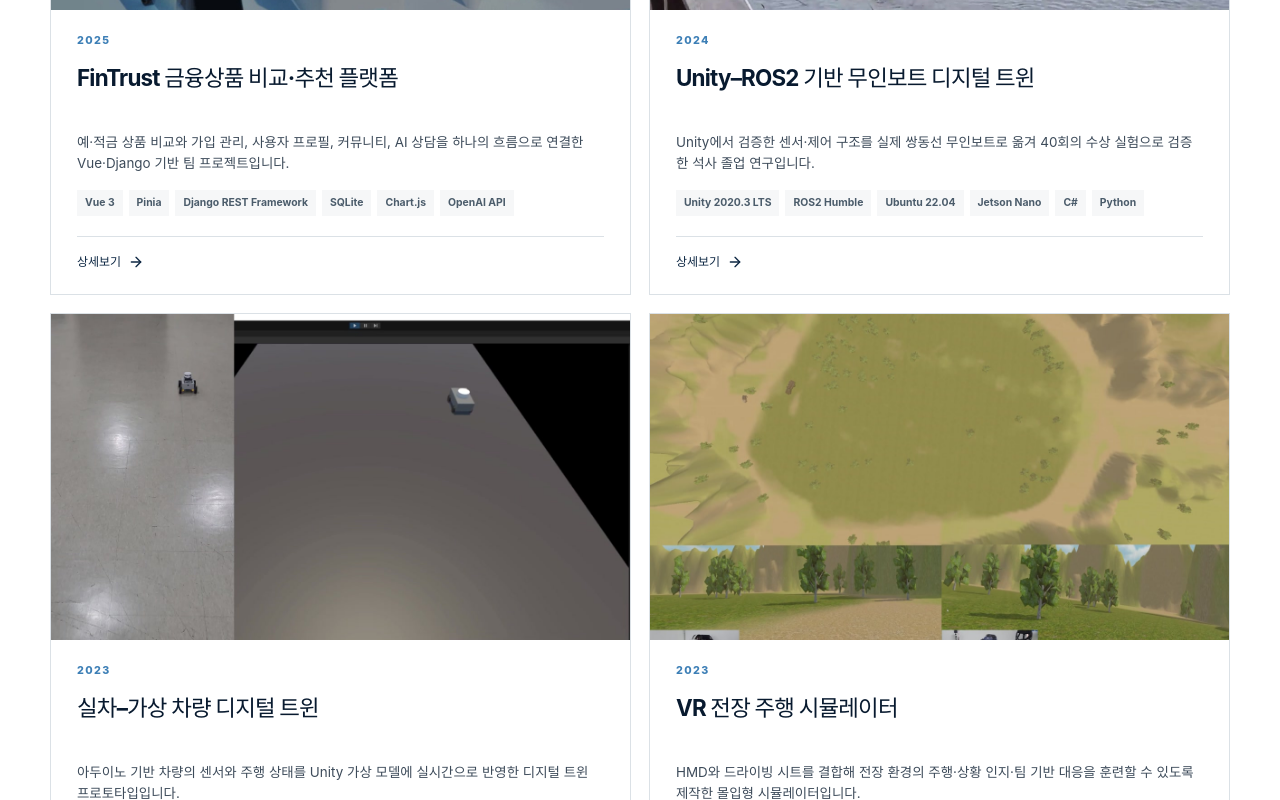
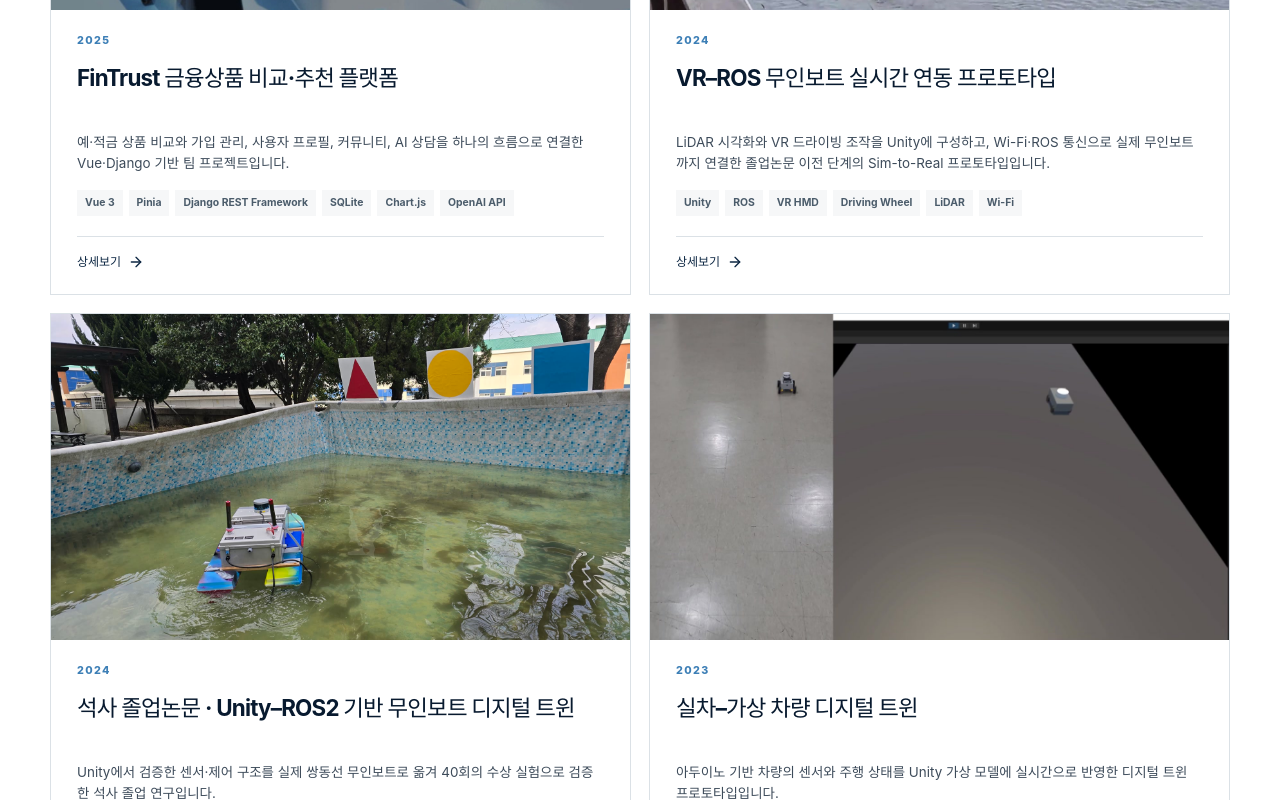
Before and after one commit to LEELEE412/LEELEE412.github.io, a Vue app: page /#/projects in a window 1280 px wide. Shown: the part 1460-2260 px from the top of the page. Built offline with nearby package versions, Linux system fonts and the light colour scheme.

Commit message:
Split 2024 boat prototype and thesis

```diff
--- a/src/data/projects.js
+++ b/src/data/projects.js
@@ -121,40 +121,40 @@ export const projects = [
     id: 'lidar-point-cloud-vr',
     index: '04',
     year: '2024',
-    title: 'LiDAR 포인트클라우드 VR 시각화',
-    subtitle: 'REAL-WORLD SENSOR VISUALIZATION',
+    title: 'VR–ROS 무인보트 실시간 연동 프로토타입',
+    subtitle: 'LIDAR · VR CONTROL · REAL-TIME BOAT CONNECTION',
     description:
-      'LiDAR로 취득한 실제 공간의 포인트클라우드를 Unity에 재구성하고 HMD에서 탐색할 수 있도록 만든 센서 데이터 시각화 프로토타입입니다.',
+      'LiDAR 시각화와 VR 드라이빙 조작을 Unity에 구성하고, Wi-Fi·ROS 통신으로 실제 무인보트까지 연결한 졸업논문 이전 단계의 Sim-to-Real 프로토타입입니다.',
     challenge:
-      '센서 좌표와 Unity 공간을 맞추고 대규모 점군을 몰입형 환경에서 식별 가능한 형태로 표현하면서, 실시간 연결로 확장할 구조가 필요했습니다.',
+      '2023년 Arduino·ESP 기반 실차–가상 차량 프로젝트에서는 제한된 메모리와 지속적인 데이터 전송 과정의 지연·누적으로 인해 안정적인 실시간 동기화에 한계가 있었습니다. 이 경험을 바탕으로 ROS 기반 데이터 흐름으로 발전시키고, LiDAR 데이터와 Unity 시뮬레이션, VR 조작 장치, 실제 보트를 하나의 과정으로 연결했습니다.\n\nUnity 수상 환경에서 HMD와 드라이빙 휠로 가상 보트를 직접 운전하고, 조작·센서 데이터를 Wi-Fi로 전달해 ROS 기반 실물 보트의 주행까지 확인했습니다. 이 단계에서 검증한 실시간 연동 구조와 문제점은 이후 실제 선체 제작과 자율주행 실험을 수행한 석사 졸업논문의 기반이 되었습니다.',
     contribution: [
-      '기록된 LiDAR 포인트클라우드를 Unity 장면에 변환·시각화',
-      'VR HMD에서 공간과 점군을 관찰하는 몰입형 데모 구성',
-      '실시간 센서 연결과 카메라 융합을 고려한 시각화 파이프라인 검토',
+      'LiDAR 포인트클라우드를 Unity에 연동해 수상 환경과 센서 인지 결과 시각화',
+      'VR HMD와 드라이빙 휠을 연결한 가상 무인보트 조종 인터페이스 구현',
+      'Unity의 조작·상태 데이터를 Wi-Fi 통신으로 실시간 송수신',
+      'ROS 기반 제어 흐름과 실물 보트를 연결해 원격 주행 시험',
+      'Arduino 기반 초기 프로토타입의 메모리·동기화 한계를 ROS 구조로 발전',
     ],
-    categories: ['VR', 'Digital Twin'],
+    categories: ['VR', 'Robotics', 'Digital Twin'],
     period: '2024',
-    role: '센서 데이터 시각화 · Unity/VR 통합',
-    technologies: ['Unity', 'LiDAR', 'Point Cloud', 'VR HMD', 'C#'],
+    role: 'Unity/VR 개발 · ROS/Wi-Fi 연동 · 실물 주행 검증',
+    technologies: ['Unity', 'ROS', 'VR HMD', 'Driving Wheel', 'LiDAR', 'Wi-Fi', 'C#'],
     achievements: [
-      '실제 센서 데이터 기반 포인트클라우드 VR 데모 구현',
-      '실시간 공간 인지 시뮬레이션으로 확장 가능한 데이터 흐름 검증',
+      'LiDAR 시각화, VR 조종, 실물 보트 주행을 잇는 단계별 통합 데모 구현',
+      '실시간 데이터 주기·통신 지연·동기화 문제를 확인하고 졸업논문 연구의 설계 기반 마련',
     ],
-    image: '/media/2024/lidar-point-cloud-vr-cover.jpg',
-    imageAlt: 'Unity에서 시각화한 LiDAR 포인트클라우드 입력과 출력 화면',
+    image: '/media/2024/boat/ppt-sim-to-real-poster.jpg',
+    imageAlt: 'LiDAR 시각화, VR 드라이빙 휠 기반 Unity 조종, ROS 실물 보트 주행을 연결한 세 장면',
     paperUrl: '',
-    videoUrl: '/media/2024/lidar-point-cloud-vr-demo.mp4',
+    videoUrl: '/media/2024/boat/ppt-sim-to-real-overview.mp4',
     codeUrl: '',
     codeStatus: 'Private prototype',
     featured: false,
-    hidden: true,
-    mergedInto: 'vr-unmanned-boat-digital-twin',
   },
   {
     id: 'vr-unmanned-boat-digital-twin',
     index: '05',
     year: '2024',
-    title: 'Unity–ROS2 기반 무인보트 디지털 트윈',
+    title: '석사 졸업논문 · Unity–ROS2 기반 무인보트 디지털 트윈',
     subtitle: 'VIRTUAL SIMULATION · EMBEDDED SYSTEM · FIELD VALIDATION',
     description:
       'Unity에서 검증한 센서·제어 구조를 실제 쌍동선 무인보트로 옮겨 40회의 수상 실험으로 검증한 석사 졸업 연구입니다.',
@@ -195,8 +195,8 @@ export const projects = [
       'GPS 경로점 9/10, LiDAR 장애물 회피 8/10, 영상 기반 도킹 9/10, 통합 임무 7/10 성공',
       '총 40회의 수상 실험에서 센서 노이즈·반사광·통신 지연·다중 제어 명령 충돌을 확인하고 개선 방향 도출',
     ],
-    image: '/media/2024/boat/ppt-sim-to-real-poster.jpg',
-    imageAlt: 'LiDAR 가시화, VR 드라이빙 휠 기반 Unity 무인보트 조종, 실물 보트 주행을 연결한 세 장면',
+    image: '/media/2024/boat/cover.jpg',
+    imageAlt: '실제 수조에서 자율주행 임무를 수행하는 직접 제작한 쌍동선 무인보트',
     gallery: [
       {
         src: '/media/2024/boat/hull-3d-printing.jpg',
@@ -414,12 +414,6 @@ export const projects = [
         },
       ],
       videos: [
-        {
-          src: '/media/2024/boat/ppt-sim-to-real-overview.mp4',
-          poster: '/media/2024/boat/ppt-sim-to-real-poster.jpg',
-          title: 'LiDAR·VR 조종·실물 보트 연결',
-          description: '2024년 중간발표 PPT의 핵심 세 장면입니다. Unity 조종 장면은 실제 드라이빙 휠 사용자를 유지하고, 실물 주행 장면만 사람을 제외했습니다.',
-        },
         {
           src: '/media/2024/boat/virtual-simulation.mp4',
           poster: '/media/2024/boat/virtual-simulation-poster.jpg',
```
